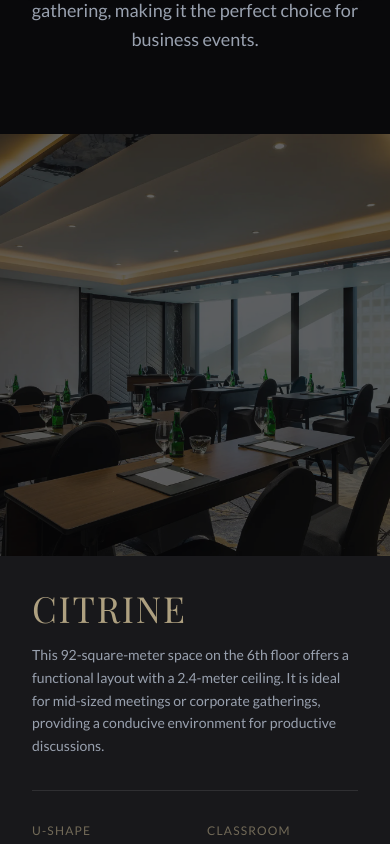
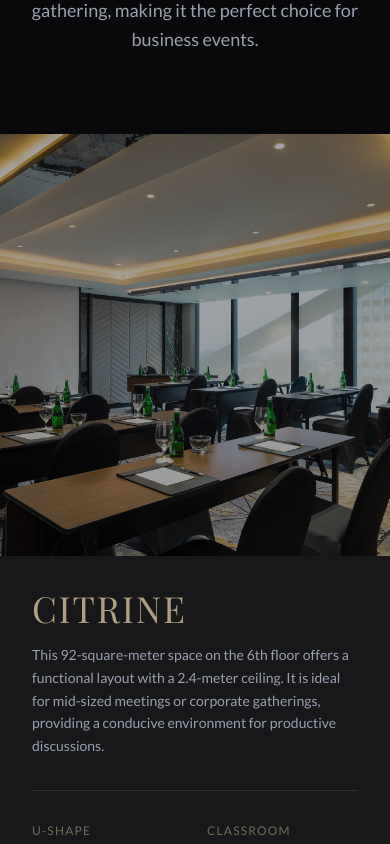
Before and after one commit to VyleraLabs/JHLCollections, a Next.js app: page /events/meeting-rooms in a window 390 px wide. Shown: the part 880-1724 px from the top of the page. Built offline with nearby package versions, Linux system fonts and the light colour scheme; a web font is replaced by a local one.

Commit message:
style: adjust meeting room layout to 65-35 split

```diff
--- a/app/events/meeting-rooms/page.tsx
+++ b/app/events/meeting-rooms/page.tsx
@@ -120,18 +120,18 @@ function RoomSection({ room, align }: { room: any, align: 'left' | 'right' }) {
     return (
         <section className="relative flex flex-col xl:flex-row min-h-[80vh] bg-zinc-900 border-b border-white/5">
             {/* Image Side */}
-            <div className={`relative w-full xl:w-1/2 h-[50vh] xl:h-auto overflow-hidden ${align === 'right' ? 'xl:order-last' : 'xl:order-first'}`}>
+            <div className={`relative w-full xl:w-[65%] h-[50vh] xl:h-auto overflow-hidden ${align === 'right' ? 'xl:order-last' : 'xl:order-first'}`}>
                 <Image
                     src={room.image}
                     alt={room.name}
                     fill
-                    className="object-cover opacity-60 hover:scale-105 transition-transform duration-1000"
+                    className="object-cover opacity-80 hover:scale-105 transition-transform duration-1000"
                 />
-                <div className="absolute inset-0 bg-black/40 xl:bg-transparent" />
+                <div className="absolute inset-0 bg-black/20 xl:bg-transparent" />
             </div>
 
             {/* Content Side */}
-            <div className={`relative w-full xl:w-1/2 flex flex-col justify-center p-8 md:p-16 xl:p-24 ${align === 'right' ? 'xl:pr-32' : 'xl:pl-32'}`}>
+            <div className={`relative w-full xl:w-[35%] flex flex-col justify-center p-8 md:p-12 xl:p-16 ${align === 'right' ? 'xl:pr-24' : 'xl:pl-24'}`}>
                 <div className="mb-8">
                     <h2 className="font-luxury text-4xl md:text-5xl text-brand-gold mb-4 uppercase tracking-wider">{room.name}</h2>
                     <p className="text-gray-400 text-sm md:text-base leading-relaxed font-sans">{room.description}</p>
```
